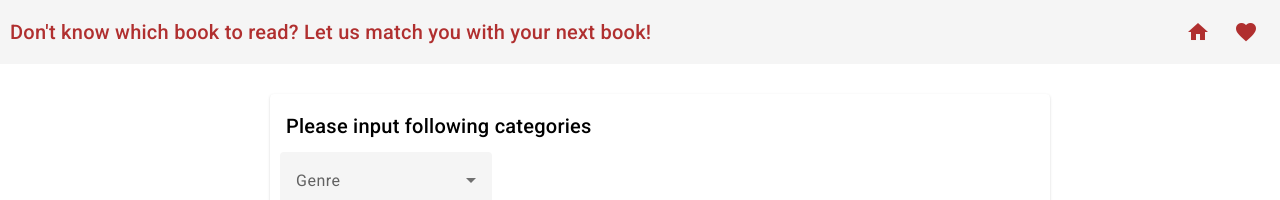
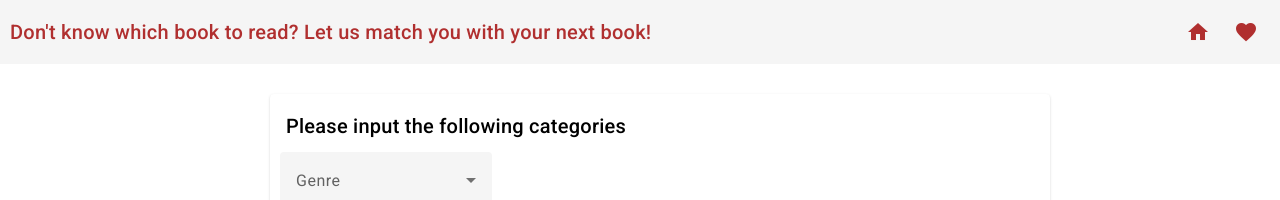
Before and after one commit to SnaffarN/EDAF90-Projekt, an Angular app in the folder my-angular-project/: page /book-search in a window 1280 px wide. Shown: the top 200 px of the page. Built offline with nearby package versions, Linux system fonts and the light colour scheme.

Commit message:
stavfel :)

```diff
--- a/my-angular-project/src/app/book-search/book-search.component.html
+++ b/my-angular-project/src/app/book-search/book-search.component.html
@@ -1,7 +1,7 @@
 <div>
   <mat-card class="book-search-card">
     <mat-card-header>
-      <mat-card-title>Please input following categories</mat-card-title>
+      <mat-card-title>Please input the following categories</mat-card-title>
     </mat-card-header>
     <form class="form-container" [formGroup] = "bookForm">
       <mat-form-field appearance="fill">
```
